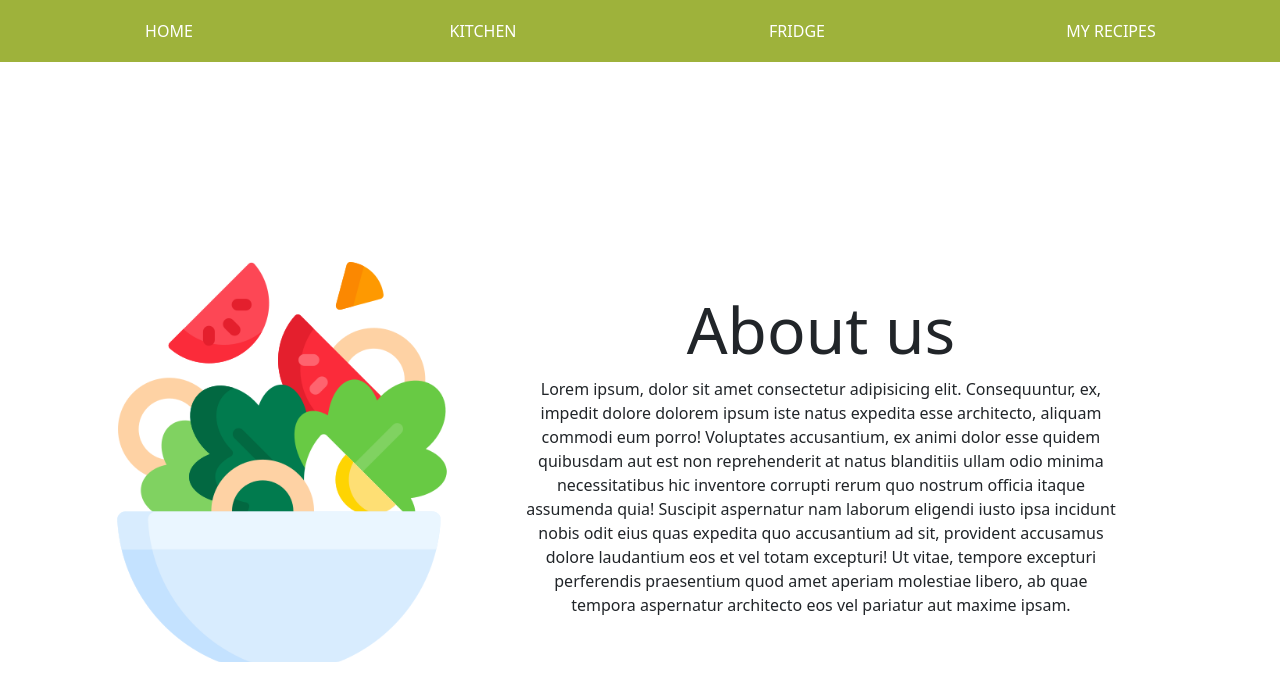
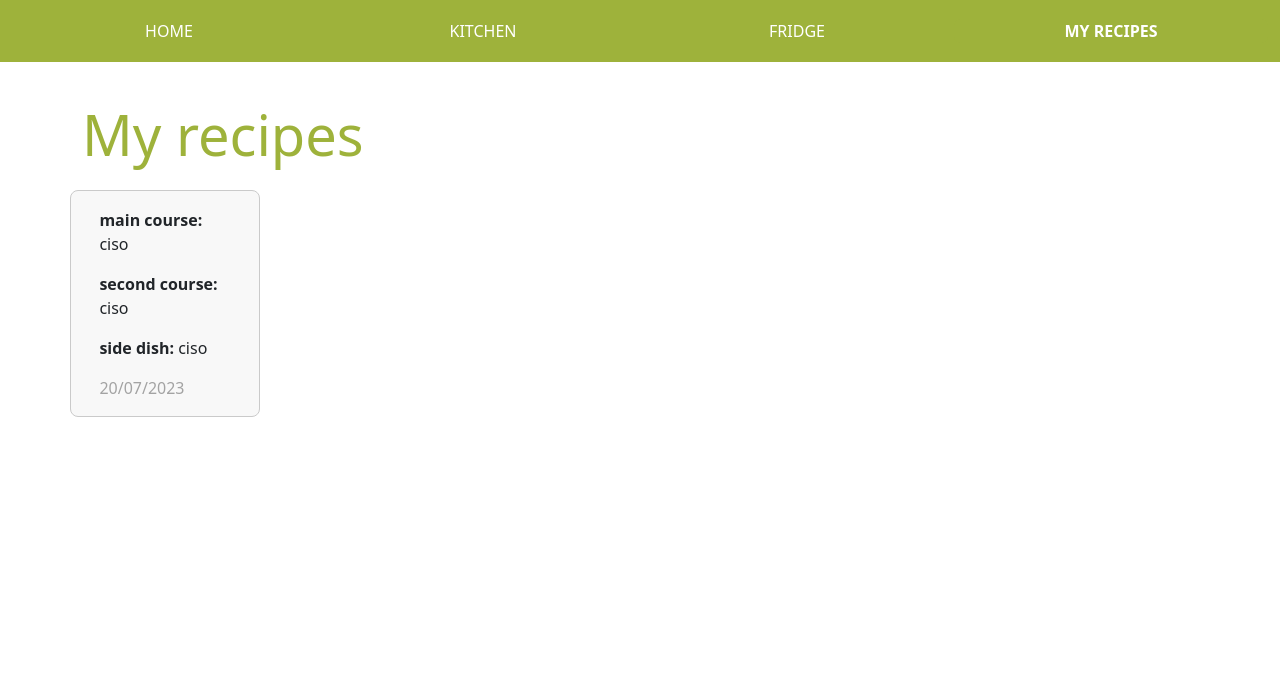
Before and after one commit to la-rika/recipesApp_react, a React (Create React App) app in the folder my-app/: page /my-recipes in a window 1280 px wide. Shown: the top 700 px of the page. Built offline with nearby package versions, Linux system fonts and the light colour scheme.

Commit message:
finished routing

```diff
--- a/my-app/src/App.js
+++ b/my-app/src/App.js
@@ -1,18 +1,17 @@
 import React from "react";
 import { BrowserRouter, Routes, Route } from "react-router-dom";
 import { Navbar } from "./components";
-import { HomePage, Kitchen } from "./pages";
+import { HomePage, Kitchen, Fridge, MyRecipes } from "./pages";
 
 export const App = () => {
     return (
         <BrowserRouter>
-            <Navbar/>
+            <Navbar />
             <Routes>
-                <Route path="/" element={<HomePage />}>
-                    <Route index element={<HomePage />} />
-                    <Route path="kitchen" element={<Kitchen/>} />
-                    <Route path="*" element={<HomePage />} />
-                </Route>
+                <Route path="/" element={<HomePage />} />
+                <Route path="/kitchen" element={<Kitchen />} />
+                <Route path="/fridge" element={<Fridge />} />
+                <Route path="/my-recipes" element={<MyRecipes />} />
             </Routes>
         </BrowserRouter>
     )
--- a/my-app/src/components/Navbar.js
+++ b/my-app/src/components/Navbar.js
@@ -1,4 +1,5 @@
 import React from "react";
+import { NavLink } from "react-router-dom";
 
 
 export const Navbar = () => {
@@ -12,15 +13,35 @@ export const Navbar = () => {
                 <div className="collapse navbar-collapse" id="navbarNav">
                     <ul className="navbar-nav nav-pills nav-justified">
                         <li className="nav-item">
-                            <a className="nav-link" href="/">HOME</a>
-                        </li>
+                            <NavLink className="nav-link" to='/'
+                                style={({ isActive }) => {
+                                    return {
+                                        fontWeight: isActive ? "bold" : "",
+                                        backgroundColor: isActive ? '#9EB23B' : '',
+                                        color: isActive ? 'white' : ''
+                                    };
+                                }}>HOME</NavLink>                        </li>
                         <li className="nav-item">
-                            <a className="nav-link" href="kitchen">KITCHEN</a>
-
+                            <NavLink className="nav-link" to='/kitchen'
+                                style={({ isActive }) => {
+                                    return {
+                                        fontWeight: isActive ? "bold" : "",
+                                        backgroundColor: isActive ? '#9EB23B' : '',
+                                        color: isActive ? 'white' : ''
+                                    };
+                                }}>KITCHEN</NavLink>
                         </li>
                         <li className="nav-item dropdown">
-                            <a className="nav-link dropdown-toggle" href="/fridge" role="button"
-                                aria-expanded="false">FRIDGE</a>
+                            <NavLink className="nav-link dropdown-toggle" to='/fridge'
+                                role="button"
+                                aria-expanded="false"
+                                style={({ isActive }) => {
+                                    return {
+                                        fontWeight: isActive ? "bold" : "",
+                                        backgroundColor: isActive ? '#9EB23B' : '',
+                                        color: isActive ? 'white' : ''
+                                    };
+                                }}>FRIDGE</NavLink>
                             <ul className="dropdown-menu">
                                 <li><a className="dropdown-item" href="#">All</a></li><br />
                                 <li><a className="dropdown-item" href="#">Fruits</a></li><br />
@@ -32,8 +53,14 @@ export const Navbar = () => {
                             </ul>
                         </li>
                         <li className="nav-item">
-                            <a className="nav-link" href="/my-recipes">MY RECIPES</a>
-                        </li>
+                            <NavLink className="nav-link" to='/my-recipes'
+                                style={({ isActive }) => {
+                                    return {
+                                        fontWeight: isActive ? "bold" : "",
+                                        backgroundColor: isActive ? '#9EB23B' : '',
+                                        color: isActive ? 'white' : ''
+                                    };
+                                }}>MY RECIPES</NavLink>                        </li>
                     </ul>
                 </div>
             </div>
--- a/my-app/src/pages/Fridge.js
+++ b/my-app/src/pages/Fridge.js
@@ -1,22 +1,23 @@
 import React from "react";
+import apple from "../images/food/fruit-apple.png"
 
 export const Fridge = () => {
 
     const allFoodImg = [
-        'images/food/fruit-apple.png',
-        'images/food/fruit-apricot.png',
-        'images/food/fruit-cherry.png',
-        'images/food/fruit-grape.png',
-        'images/food/fruit-orange.png',
-        'images/food/fruit-pear.png',
-        'images/food/fruit-strawberry.png',
-        'images/food/fruit-watermelon.png',
-        'images/food/veggie-carrot.png',
-        'images/food/veggie-corn.png',
-        'images/food/veggie-eggPlant.png',
-        'images/food/veggie-lettuce.png',
-        'images/food/veggie-mushroom.png',
-        'images/food/veggie-zucchini.png'
+        apple,
+        // 'images/food/fruit-apricot.png',
+        // 'images/food/fruit-cherry.png',
+        // 'images/food/fruit-grape.png',
+        // 'images/food/fruit-orange.png',
+        // 'images/food/fruit-pear.png',
+        // 'images/food/fruit-strawberry.png',
+        // 'images/food/fruit-watermelon.png',
+        // 'images/food/veggie-carrot.png',
+        // 'images/food/veggie-corn.png',
+        // 'images/food/veggie-eggPlant.png',
+        // 'images/food/veggie-lettuce.png',
+        // 'images/food/veggie-mushroom.png',
+        // 'images/food/veggie-zucchini.png'
     ]
 
     const foodTitles = []
@@ -24,6 +25,7 @@ export const Fridge = () => {
         const fileName = food.split('-');
         const foodName = fileName[1].split('.png')
         foodTitles.push(foodName[0])
+        console.log(foodName)
     })
 
     return (
@@ -39,9 +41,9 @@ export const Fridge = () => {
             <div className="row food-cards gy-5">
                 {allFoodImg.forEach(food => {
                     <div className="col-lg-2 mb-5 text-center">
-                        <img src="<%= food %>" class="card-img-top foodImg" alt="..." />
+                        <img src={food} class="card-img-top foodImg" alt="..." />
                         <div className="card-body">
-                        {/* mappare i dati  */}
+                            {foodTitles.map((item) => item.includes(food))}
                         </div>
                     </div>
                 })}
--- a/my-app/src/pages/Kitchen.js
+++ b/my-app/src/pages/Kitchen.js
@@ -18,9 +18,9 @@ export const Kitchen = () =>{
         <div className="formDiv">
             <form className="addFoodForm" action="/kitchen" method="post">
                 <img className="settingsImgKitchen" src={settingsImg} alt="filters-img" width="35px" height="35px"/>
-                <p><span style="font-weight: bold;">main course:</span> ciso</p>
-                <p><span style="font-weight: bold;">second course:</span> ciso</p>
-                <p><span style="font-weight: bold;">side dish:</span> ciso</p>
+                <p><span style={{fontWeight: 'bold'}}>main course:</span> ciso</p>
+                <p><span style={{fontWeight: 'bold'}}>second course:</span> ciso</p>
+                <p><span style={{fontWeight: 'bold'}}>side dish:</span> ciso</p>
                 <div className="formBtn">
                     <button type="submit" className="btn">GENERATE</button>
                 </div>
--- a/my-app/src/pages/MyRecipes.js
+++ b/my-app/src/pages/MyRecipes.js
@@ -6,11 +6,11 @@ export const MyRecipes = () => {
             <h1 className="myRecipesTitle">My recipes  </h1>
             <div className="row food-cards d-flex justify-content-between">
                 <div className="col-2 card " >
-                    <div className="card-body" style="padding: 10%;">
-                        <p><span style="font-weight: bold;">main course:</span> ciso</p>
-                        <p><span style="font-weight: bold;">second course:</span> ciso</p>
-                        <p><span style="font-weight: bold;">side dish:</span> ciso</p>
-                        <p className="card-text" style="color: rgb(163, 163, 163);">20/07/2023</p>
+                    <div className="card-body" style={{padding: '10%'}}>
+                        <p><span style={{fontWeight: 'bold'}}>main course:</span> ciso</p>
+                        <p><span style={{fontWeight: 'bold'}}>second course:</span> ciso</p>
+                        <p><span style={{fontWeight: 'bold'}}>side dish:</span> ciso</p>
+                        <p className="card-text" style={{color: 'rgb(163, 163, 163'}}>20/07/2023</p>
                     </div>
                 </div>
             </div>
--- a/my-app/src/pages/index.js
+++ b/my-app/src/pages/index.js
@@ -1,7 +1,11 @@
 import { HomePage } from "./HomePage";
 import { Kitchen } from "./Kitchen";
+import { Fridge } from "./Fridge";
+import { MyRecipes } from "./MyRecipes";
 
 export {
     HomePage,
-    Kitchen
+    Kitchen,
+    Fridge,
+    MyRecipes
 }
--- a/my-app/src/style.css
+++ b/my-app/src/style.css
@@ -144,7 +144,7 @@
 
 
 .steps {
-    width: 50%;
+    width: 55%;
     position: relative;
     left: 3%;
 }
```
